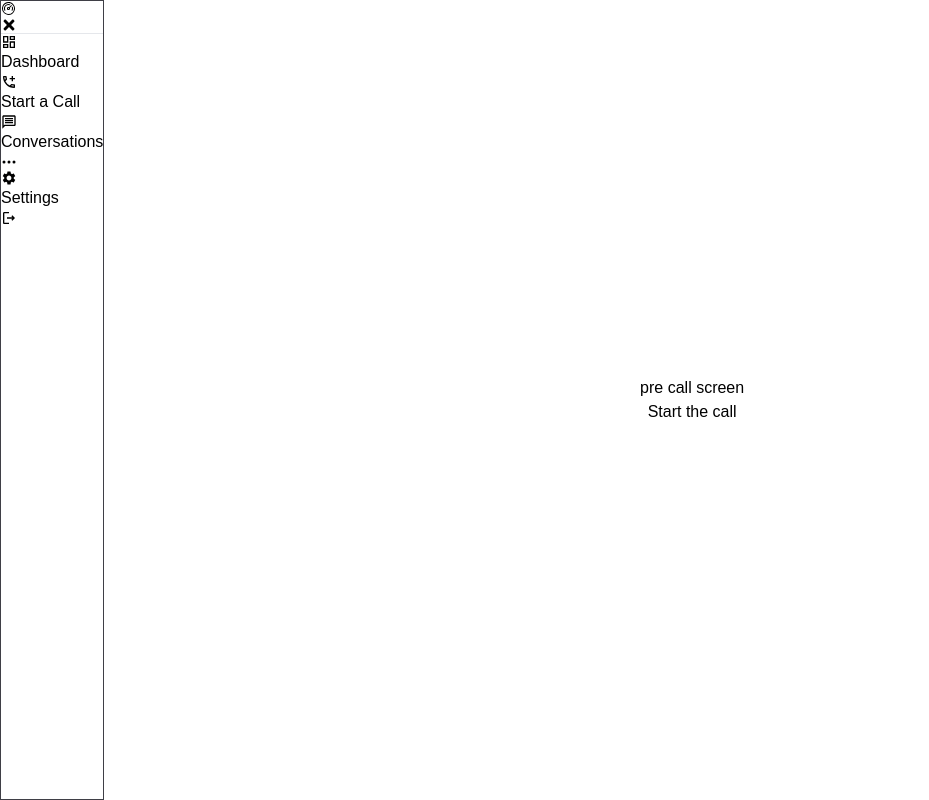
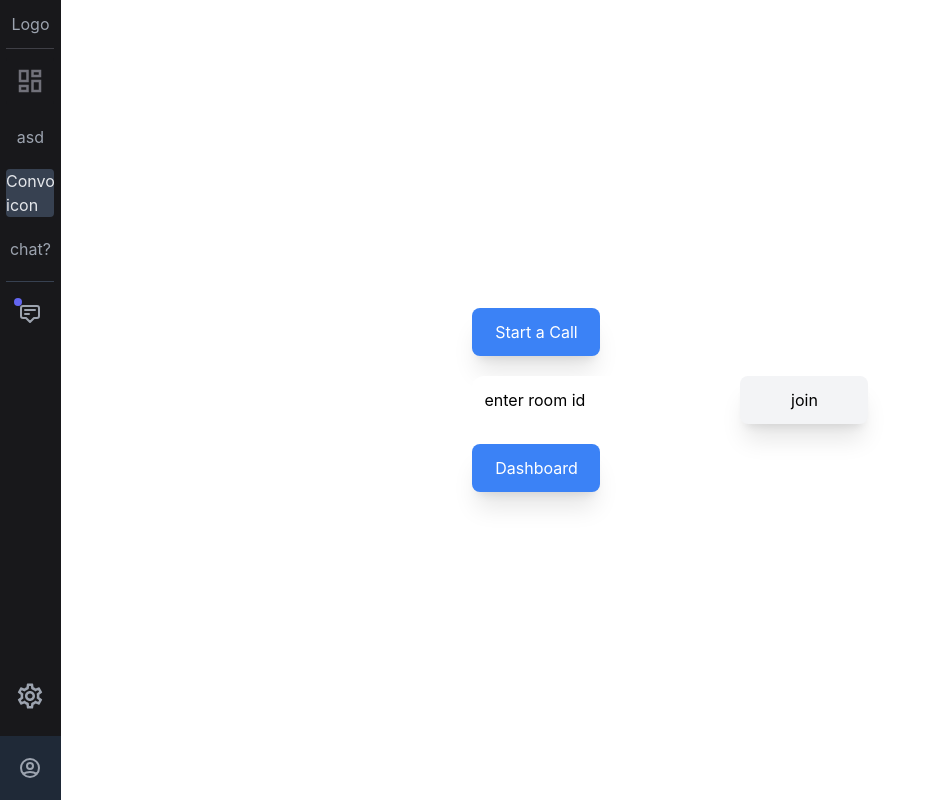
Before and after one commit to e-jordan-b/chitchat, a React (Create React App) app in the folder client/: page /app/call in a window 1280 px wide. Shown: the whole page, without its empty margins (0-929 px from the left). Built offline with nearby package versions, Linux system fonts and the light colour scheme.

Commit message:
work on sidebar - unclear on call flow

```diff
--- a/client/src/components/NavBarV2.tsx
+++ b/client/src/components/NavBarV2.tsx
@@ -1,46 +1,49 @@
-
+import { MdOutlineDashboard, MdOutlineSettings } from 'react-icons/md'
+import { NavLink } from 'react-router-dom'
 
 export default function NavBarV2() {
   return (
     <>
-    <div className="flex flex-col items-center w-16 h-screen overflow-hidden text-gray-400 bg-gray-900">
+    <div className="flex flex-col items-center w-16 h-screen overflow-hidden text-gray-400 bg-zinc-900">
 		<a className="flex items-center justify-center mt-3" href="/">
 
-			<div>Logo PH</div>
+			<div>Logo</div>
 		</a>
-		<div className="flex flex-col items-center mt-3 border-t border-gray-700">
-			<a className="flex items-center justify-center w-12 h-12 mt-2 rounded hover:bg-gray-700 hover:text-gray-300" href="/">
-				<svg className="w-6 h-6 stroke-current" xmlns="http://www.w3.org/2000/svg" fill="none" viewBox="0 0 24 24" stroke="currentColor">
-				 	<path stroke-linecap="round" stroke-linejoin="round" stroke-width="2" d="M3 12l2-2m0 0l7-7 7 7M5 10v10a1 1 0 001 1h3m10-11l2 2m-2-2v10a1 1 0 01-1 1h-3m-6 0a1 1 0 001-1v-4a1 1 0 011-1h2a1 1 0 011 1v4a1 1 0 001 1m-6 0h6" />
-				</svg>
+
+		<div className="flex flex-col items-center mt-3 border-t border-zinc-700">
+
+    {/* //Dashboard Icon */}
+      <NavLink to="/app/dashboard"
+        // className=" hover:bg-zinc-700 hover:text-zinc-300">
+         className={({ isActive, isPending }) =>
+    isPending ? "pending" : isActive ? "side-nav-icon text-gray-200 bg-gray-700" : " side-nav-icon"
+  }>
+
+        <MdOutlineDashboard size={30}/>
+      </NavLink>
+
+
+
+
+
+
+
+
+
+      <a className="flex items-center justify-center w-12 h-12 mt-2 rounded hover:bg-gray-700 hover:text-gray-300" href="/">
+    asd
+			</a>
+			<a className="flex items-center justify-center w-12 h-12 mt-2 text-gray-200 bg-gray-700 rounded" href="/">
+			Convo icon
 			</a>
 			<a className="flex items-center justify-center w-12 h-12 mt-2 rounded hover:bg-gray-700 hover:text-gray-300" href="/">
-				<svg className="w-6 h-6 stroke-current" xmlns="http://www.w3.org/2000/svg" fill="none" viewBox="0 0 24 24" stroke="currentColor">
-					<path stroke-linecap="round" stroke-linejoin="round" stroke-width="2" d="M21 21l-6-6m2-5a7 7 0 11-14 0 7 7 0 0114 0z" />
-				</svg>
-			</a>
-			<a className="flex items-center justify-center w-12 h-12 mt-2 text-gray-200 bg-gray-700 rounded" href="/">
-				<svg className="w-6 h-6 stroke-current" xmlns="http://www.w3.org/2000/svg" fill="none" viewBox="0 0 24 24" stroke="currentColor">
-					<path stroke-linecap="round" stroke-linejoin="round" stroke-width="2" d="M16 8v8m-4-5v5m-4-2v2m-2 4h12a2 2 0 002-2V6a2 2 0 00-2-2H6a2 2 0 00-2 2v12a2 2 0 002 2z" />
-				</svg>
-			</a>
-			<a className="flex items-center justify-center w-12 h-12 mt-2 rounded hover:bg-gray-700 hover:text-gray-300" href="/">
-				<svg className="w-6 h-6 stroke-current" xmlns="http://www.w3.org/2000/svg" fill="none" viewBox="0 0 24 24" stroke="currentColor">
-					<path stroke-linecap="round" stroke-linejoin="round" stroke-width="2" d="M8 7v8a2 2 0 002 2h6M8 7V5a2 2 0 012-2h4.586a1 1 0 01.707.293l4.414 4.414a1 1 0 01.293.707V15a2 2 0 01-2 2h-2M8 7H6a2 2 0 00-2 2v10a2 2 0 002 2h8a2 2 0 002-2v-2" />
-				</svg>
+			chat?
 			</a>
 		</div>
-		<div className="flex flex-col items-center mt-2 border-t border-gray-700">
-			<a className="flex items-center justify-center w-12 h-12 mt-2 rounded hover:bg-gray-700 hover:text-gray-300" href="/">
-				<svg className="w-6 h-6 stroke-current" xmlns="http://www.w3.org/2000/svg" fill="none" viewBox="0 0 24 24" stroke="currentColor">
-					<path stroke-linecap="round" stroke-linejoin="round" stroke-width="2" d="M3 3h2l.4 2M7 13h10l4-8H5.4M7 13L5.4 5M7 13l-2.293 2.293c-.63.63-.184 1.707.707 1.707H17m0 0a2 2 0 100 4 2 2 0 000-4zm-8 2a2 2 0 11-4 0 2 2 0 014 0z" />
-				</svg>
-			</a>
-			<a className="flex items-center justify-center w-12 h-12 mt-2 rounded hover:bg-gray-700 hover:text-gray-300" href="/">
-				<svg className="w-6 h-6 stroke-current"  xmlns="http://www.w3.org/2000/svg" fill="none" viewBox="0 0 24 24" stroke="currentColor">
-					<path stroke-linecap="round" stroke-linejoin="round" stroke-width="2" d="M12 6V4m0 2a2 2 0 100 4m0-4a2 2 0 110 4m-6 8a2 2 0 100-4m0 4a2 2 0 110-4m0 4v2m0-6V4m6 6v10m6-2a2 2 0 100-4m0 4a2 2 0 110-4m0 4v2m0-6V4" />
-				</svg>
-			</a>
+
+    <div className="flex flex-col items-center mt-2 border-t border-gray-700">
+
+
 			<a className="relative flex items-center justify-center w-12 h-12 mt-2 rounded hover:bg-gray-700 hover:text-gray-300" href="/">
 				<svg className="w-6 h-6 stroke-current" xmlns="http://www.w3.org/2000/svg" fill="none" viewBox="0 0 24 24" stroke="currentColor">
 					<path stroke-linecap="round" stroke-linejoin="round" stroke-width="2" d="M7 8h10M7 12h4m1 8l-4-4H5a2 2 0 01-2-2V6a2 2 0 012-2h14a2 2 0 012 2v8a2 2 0 01-2 2h-3l-4 4z" />
@@ -48,14 +51,20 @@ export default function NavBarV2() {
 				<span className="absolute top-0 left-0 w-2 h-2 mt-2 ml-2 bg-indigo-500 rounded-full"></span>
 			</a>
 		</div>
-		<a className="flex items-center justify-center w-16 h-16 mt-auto bg-gray-800 hover:bg-gray-700 hover:text-gray-300" href="/">
+    <div className="mt-auto">
+
+    <a className="flex items-center justify-center w-16 h-16 mt-2 rounded hover:bg-gray-700 hover:text-gray-300" href="/">
+    < MdOutlineSettings size={30}/>
+			</a>
+		<a className="flex items-center justify-center w-16 h-16 mt-2 bg-gray-800 hover:bg-gray-700 hover:text-gray-300" href="/">
 			<svg className="w-6 h-6 stroke-current" xmlns="http://www.w3.org/2000/svg" fill="none" viewBox="0 0 24 24" stroke="currentColor">
 				<path stroke-linecap="round" stroke-linejoin="round" stroke-width="2" d="M5.121 17.804A13.937 13.937 0 0112 16c2.5 0 4.847.655 6.879 1.804M15 10a3 3 0 11-6 0 3 3 0 016 0zm6 2a9 9 0 11-18 0 9 9 0 0118 0z" />
 			</svg>
 		</a>
+    </div>
 	</div>
 
-<div className="flex flex-col items-center w-40 h-screen ml-2 overflow-hidden text-gray-400 bg-gray-900">
+{/* <div className="flex flex-col items-center w-40 h-screen ml-2 overflow-hidden text-gray-400 bg-gray-900">
 <a className="flex items-center w-full px-3 mt-3" href="/">
   <svg className="w-8 h-8 fill-current" xmlns="http://www.w3.org/2000/svg" viewBox="0 0 20 20" fill="currentColor">
     <path d="M11 17a1 1 0 001.447.894l4-2A1 1 0 0017 15V9.236a1 1 0 00-1.447-.894l-4 2a1 1 0 00-.553.894V17zM15.211 6.276a1 1 0 000-1.788l-4.764-2.382a1 1 0 00-.894 0L4.789 4.488a1 1 0 000 1.788l4.764 2.382a1 1 0 00.894 0l4.764-2.382zM4.447 8.342A1 1 0 003 9.236V15a1 1 0 00.553.894l4 2A1 1 0 009 17v-5.764a1 1 0 00-.553-.894l-4-2z" />
@@ -117,7 +126,7 @@ export default function NavBarV2() {
   </svg>
   <span className="ml-2 text-sm font-medium">Account</span>
 </a>
-</div>
+</div> */}
 </>
 
   )
--- a/client/src/index.css
+++ b/client/src/index.css
@@ -4,14 +4,48 @@
 @import url("https://fonts.googleapis.com/css2?family=Poppins:wght@300;400;500;600;700;800;900&display=swap");
 
 @layer components {
-  .primary-btn {
-    background-color: theme('colors.white');
+  .btn-primary {
+    background-color: theme('colors.blue.500');
+    color: theme("colors.white");
     border-radius: theme('borderRadius.lg');
-    padding: theme('spacing.6');
+    padding: theme('spacing.3');
+    width: theme('width.32');
     box-shadow: theme('boxShadow.xl');
+    display: flex;
+    justify-content: center;
+    align-items: center;
+
+  }
+
+  .btn-secondary {
+    background-color: theme('colors.gray.100');
+    border-radius: theme('borderRadius.lg');
+    padding: theme('spacing.3');
+    width: theme('width.32');
+    box-shadow: theme('boxShadow.xl');
+    display: flex;
+    justify-content: center;
+    align-items: center;
+  }
+
+  .side-nav-icon {
+    display: flex;
+    justify-content: center;
+    align-items: center;
+    width: theme('width.12');
+    height: theme('height.12');
+    border-radius: theme('borderRadius.DEFAULT');
+    background-color: theme('colors.zinc.900');
+    color: theme('colors.zinc.500');
+    margin-top: theme('margin.2');
+    transition: all 0.2s ease-in-out;
+    /*hover:bg-gray-700 hover:text-gray-300 */
   }
 }
 
 html {
   font-family: "Poppins", sans-serif;
 }
+
+
+/* //TODO defined primary & secondary colors as vars */
--- a/client/src/layouts/RootLayout.tsx
+++ b/client/src/layouts/RootLayout.tsx
@@ -2,11 +2,13 @@ import NavBar from '../components/NavBar'
 import NavBarV2 from '../components/NavBarV2'
 import { Outlet } from 'react-router-dom'
 
+
+
 export default function RootLayout() {
   return (
     <div className="flex">
-      <NavBar/>
-      {/* <NavBarV2/> */}
+      {/* <NavBar/> */}
+      <NavBarV2/>
       <main className='h-screen w-full flex justify-center items-center'>
         <Outlet/>
       </main>
--- a/client/src/router/index.tsx
+++ b/client/src/router/index.tsx
@@ -7,6 +7,8 @@ import Landing from '../pages/Landing';
 import PrivacyPolicy from '../pages/PrivacyPolicy';
 import TermsAndConditions from '../pages/TermsAndConditions';
 import { ErrorPage } from '../pages/ErrorPage';
+
+import PreCallRoom from '../routes/PreCallRoom';
 
 import PreCallScreen from '../routes/Call';
 
@@ -29,6 +31,15 @@ export const router = createBrowserRouter(
     <Route path="/terms" element={<TermsAndConditions/>} errorElement={<ErrorPage />}/>
     <Route path="/privacy" element={<PrivacyPolicy/>} errorElement={<ErrorPage />}/>
 
+    <Route path="/join" element={<PreCallRoom/>} />
+    {/* //like google meets with a staging area that redicres
+    to the call once the connection has been established? */}
+    <Route path="/:callId" element={<Call/>} />
+
+
+
+
+
     <Route path="/app" element={<Protected><RootLayout/></Protected>} >
       <Route path="dashboard" element={<Dashboard/>} />
       <Route path="conversations" element={<Conversations/>} loader={conversationsLoader}/>
@@ -41,7 +52,7 @@ export const router = createBrowserRouter(
     </Route>
 
 
-    <Route path="/room/:roomId" element={<PreCallScreen/>} />
+    <Route path="/room/:roomId" element={<Call/>} />
     <Route path="*" element={<h1>Not Found</h1>} />
 
     </>
--- a/client/src/routes/Call.tsx
+++ b/client/src/routes/Call.tsx
@@ -1,13 +1,26 @@
-import React from 'react'
-import { NavLink } from 'react-router-dom';
+import { useState } from 'react';
+import { NavLink, Form, redirect } from 'react-router-dom';
 
 export default function PreCallScreen(){
+  const [roomId, setRoomId] = useState<string>('enter room id');
+  const handleInputChange = (e: React.ChangeEvent<HTMLInputElement>) => {
+    setRoomId(e.target.value);
+  }
+
+
  return (
   <div className='flex flex-col justify-center items-center'>
 
-    <h1>pre call screen</h1>
-    <NavLink to="/room/123">Start the call</NavLink>
-
+  <section className='flex flex-col items-center justify-center boder-2  border-zinc-600  w-12/25 h-9/10 rounded-xl'>
+    <div className='flex flex-col items-start justify-center'>
+      <NavLink to="/room" className='btn-primary mb-5'>Start a Call</NavLink>
+      <Form className='flex'>
+        <input defaultValue={roomId} className="flex pl-3 border border-zinc-700 mr-2 rounded-xl" type="text" />
+        <button className='btn-secondary' type='submit'>join</button>
+      </Form>
+      <NavLink to="/dashboard" className='btn-primary mt-5'>Dashboard</NavLink>
+      </div>
+    </section>
   </div>
   )
 }
--- a/client/src/routes/Dashboard.tsx
+++ b/client/src/routes/Dashboard.tsx
@@ -1,4 +1,4 @@
-import { useLoaderData } from 'react-router-dom'
+import { useLoaderData, Form, NavLink } from 'react-router-dom'
 
 export default function Dashboard() {
   return (
@@ -6,12 +6,8 @@ export default function Dashboard() {
 
       <div id="dashboard-content" className="flex flex-col justify-around items-center border border-zinc-700 w-10/12 h-9/10 rounded-lg bg-green-300">
 
-    <div id="top-section" className='flex justify-between items-center w-9/10 h-3/6 bg-indigo-400'>
-        <section className='flex flex-col items-center justify-center boder-2 bg-slate-500  border-zinc-600  w-12/25 h-9/10 rounded-xl'>
-             <button className='primary-btn'>Start a new Call</button>
-             <label htmlFor="join-call">join a call</label>
-             <input className="border border-zinc-700"type="text" />
-        </section>
+      <div id="top-section" className='flex justify-between items-center w-9/10 h-3/6 bg-indigo-400'>
+
 
         <section className='flex flex-col items-center boder-2 bg-slate-500  border-zinc-600 rounded-xl w-12/25 h-9/10'>
             <h2 className='mt-5 mb-5 text-3xl'>Last Call</h2>
--- /dev/null
+++ b/client/src/routes/PreCallRoom.tsx
@@ -0,0 +1,12 @@
+import {useParams} from 'react-router-dom';
+
+export default function PreCallRoom() {
+  let { callId } = useParams();
+
+  return (
+    <div>PreCallRoom
+       <p>{callId}</p>
+    </div>
+
+  )
+}
```
